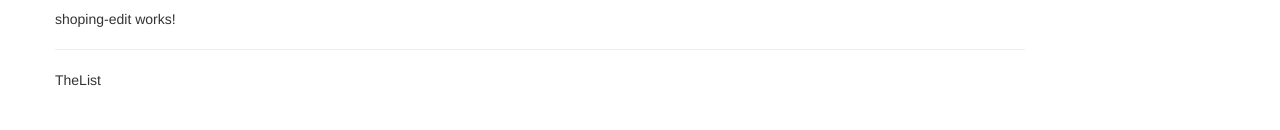
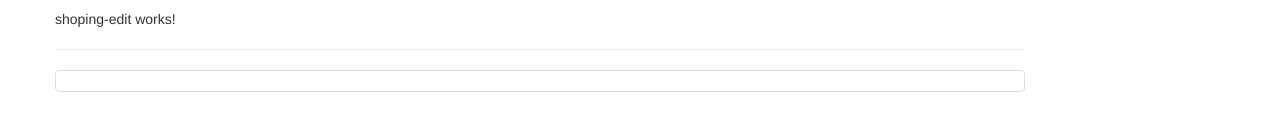
Before and after one commit to s-parshev/Max-Shoping-Recipe-App, an Angular app: page / in a window 1280 px wide. Shown: the part 396-526 px from the top of the page. Built offline with nearby package versions, Linux system fonts and the light colour scheme.

Commit message:
shoping-list html temp. ingredient.model create.

```diff
--- /dev/null
+++ b/src/app/shared/ingredient.model.ts
@@ -0,0 +1,6 @@
+export class Ingredient{
+
+  constructor(public name:string, public amount:number){
+
+  }
+}
--- a/src/app/shoping/shoping-list/shoping-list.component.html
+++ b/src/app/shoping/shoping-list/shoping-list.component.html
@@ -2,6 +2,8 @@
   <div class="col-xs-10">
     <app-shoping-edit></app-shoping-edit>
     <hr />
-    <p>TheList</p>
+    <ul class="list-group">
+      <a class="list-group-item" style="cursor: pointer"></a>
+    </ul>
   </div>
 </div>
--- a/src/app/shoping/shoping-list/shoping-list.component.ts
+++ b/src/app/shoping/shoping-list/shoping-list.component.ts
@@ -6,7 +6,7 @@
   styleUrls: ['./shoping-list.component.css']
 })
 export class ShopingListComponent implements OnInit {
-
+  ingredients =[];
   constructor() { }
 
   ngOnInit(): void {
```
